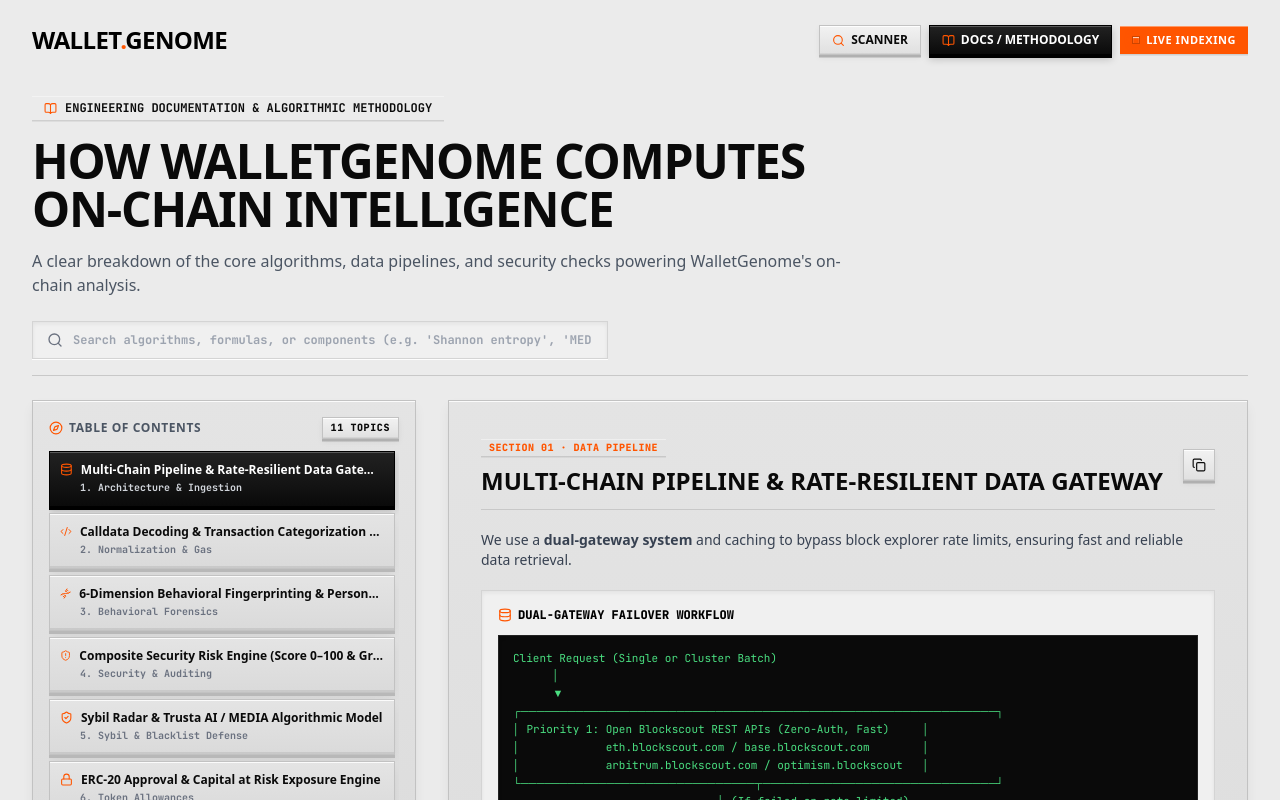
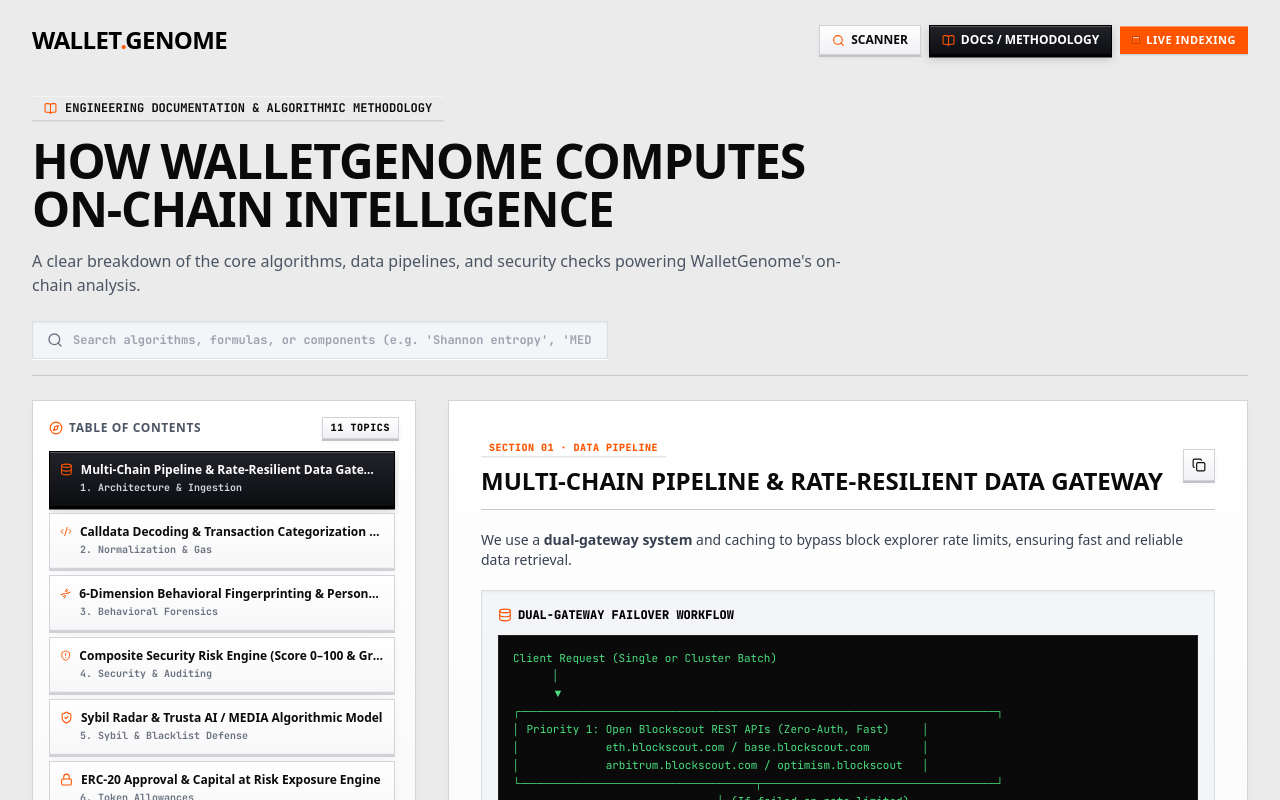
Before and after one commit to mdi06/WalletGenome, a Next.js app: page /docs in a window 1280 px wide. Shown: the top 800 px of the page. Built offline with nearby package versions, Linux system fonts and the light colour scheme.

Commit message:
style: refine 3D tokens with smooth luminous surfaces and multi-layer shadows while preserving 0px corners

```diff
--- a/src/app/globals.css
+++ b/src/app/globals.css
@@ -3,12 +3,12 @@
 @tailwind utilities;
 
 :root {
-  --bg-page: #ebebeb;
-  --bg-card: #dedede;
-  --bg-card-dark: #d5d5d5;
+  --bg-page: #eaebef;
+  --bg-card: #ffffff;
+  --bg-card-dark: #121318;
 
-  --border-card: #c4c4c4;
-  --border-card-subtle: #d0d0d0;
+  --border-card: #d4d4d8;
+  --border-card-subtle: #e2e2e6;
 
   --color-orange: #ff5500;
   --color-orange-dark: #b33c00;
@@ -22,14 +22,14 @@
   --font-sans: var(--font-sans), -apple-system, BlinkMacSystemFont, 'Segoe UI', Roboto, sans-serif;
   --font-mono: var(--font-mono), 'JetBrains Mono', monospace;
 
-  /* 3D Shadows & Bevel Tokens */
-  --shadow-3d-card: inset 0 1px 0 rgba(255, 255, 255, 0.85), inset 0 -2px 0 rgba(0, 0, 0, 0.08), 0 3px 0 #b8b8b8, 0 6px 12px -2px rgba(0, 0, 0, 0.08);
-  --shadow-3d-card-hover: inset 0 1px 0 rgba(255, 255, 255, 0.95), inset 0 -2px 0 rgba(0, 0, 0, 0.1), 0 5px 0 #ababab, 0 10px 20px -3px rgba(0, 0, 0, 0.12);
-  --shadow-3d-dark: inset 0 1px 0 rgba(255, 255, 255, 0.15), inset 0 -2px 0 rgba(0, 0, 0, 0.4), 0 3px 0 #0d0e14, 0 8px 16px -2px rgba(0, 0, 0, 0.35);
-  --shadow-well-recessed: inset 0 2px 4px rgba(0, 0, 0, 0.12), inset 0 1px 2px rgba(0, 0, 0, 0.08), 0 1px 0 rgba(255, 255, 255, 0.8);
-  --shadow-btn-orange: inset 0 1px 0 rgba(255, 255, 255, 0.35), 0 3px 0 #b33c00, 0 4px 8px rgba(255, 85, 0, 0.25);
-  --shadow-btn-black: inset 0 1px 0 rgba(255, 255, 255, 0.25), 0 3px 0 #000000, 0 4px 8px rgba(0, 0, 0, 0.2);
-  --shadow-btn-neutral: inset 0 1px 0 rgba(255, 255, 255, 0.9), inset 0 -1px 0 rgba(0, 0, 0, 0.06), 0 2.5px 0 #b0b0b0, 0 3px 6px rgba(0, 0, 0, 0.06);
+  /* Smooth Modern 3D Shadows & Bevel Tokens (0px Sharp Geometry) */
+  --shadow-3d-card: inset 0 1px 0 rgba(255, 255, 255, 1), inset 0 -1px 0 rgba(0, 0, 0, 0.03), 0 2px 0 #cfd1d6, 0 4px 12px -2px rgba(0, 0, 0, 0.05);
+  --shadow-3d-card-hover: inset 0 1px 0 rgba(255, 255, 255, 1), inset 0 -1px 0 rgba(0, 0, 0, 0.04), 0 4px 0 #b0b2b8, 0 10px 22px -3px rgba(0, 0, 0, 0.09);
+  --shadow-3d-dark: inset 0 1px 0 rgba(255, 255, 255, 0.14), inset 0 -1px 0 rgba(0, 0, 0, 0.5), 0 2.5px 0 #090a0d, 0 8px 20px -2px rgba(0, 0, 0, 0.38);
+  --shadow-well-recessed: inset 0 2px 4px rgba(0, 0, 0, 0.08), inset 0 1px 2px rgba(0, 0, 0, 0.05), 0 1px 0 rgba(255, 255, 255, 0.95);
+  --shadow-btn-orange: inset 0 1px 0 rgba(255, 255, 255, 0.4), 0 2.5px 0 #b33800, 0 4px 10px rgba(255, 85, 0, 0.22);
+  --shadow-btn-black: inset 0 1px 0 rgba(255, 255, 255, 0.22), 0 2.5px 0 #000000, 0 4px 10px rgba(0, 0, 0, 0.18);
+  --shadow-btn-neutral: inset 0 1px 0 rgba(255, 255, 255, 1), 0 2px 0 #c0c2c8, 0 3px 6px rgba(0, 0, 0, 0.04);
 
   /* Physics Spring Easing */
   --ease-spring: cubic-bezier(0.34, 1.56, 0.64, 1);
@@ -59,21 +59,21 @@
   outline-offset: 2px;
 }
 
-/* ── 3D Tactile Industrial Card System ── */
+/* ── Smooth Modern 3D Tactile Card System (0px Sharp Precision) ── */
 .card-3d,
 .variant-card {
-  background: linear-gradient(180deg, #e4e4e4 0%, #dadada 100%);
+  background: linear-gradient(180deg, #ffffff 0%, #f7f7f9 100%);
   color: #0a0a0a;
-  border: 1px solid #c2c2c2;
+  border: 1px solid #d4d4d8;
   border-radius: 0px !important;
   box-shadow: var(--shadow-3d-card);
   position: relative;
 }
 
 .card-3d-interactive {
-  background: linear-gradient(180deg, #e4e4e4 0%, #dadada 100%);
+  background: linear-gradient(180deg, #ffffff 0%, #f7f7f9 100%);
   color: #0a0a0a;
-  border: 1px solid #c2c2c2;
+  border: 1px solid #d4d4d8;
   border-radius: 0px !important;
   box-shadow: var(--shadow-3d-card);
   transition: transform 0.15s var(--ease-spring), box-shadow 0.15s ease, border-color 0.15s ease;
@@ -87,33 +87,33 @@
 
 .card-3d-dark,
 .variant-card-dark {
-  background: linear-gradient(180deg, #1e2029 0%, #151720 100%);
+  background: linear-gradient(180deg, #181920 0%, #101115 100%);
   color: #ffffff;
-  border: 1px solid #2d3142;
+  border: 1px solid #272a38;
   border-radius: 0px !important;
   box-shadow: var(--shadow-3d-dark);
 }
 
 /* ── 3D Recessed / Sunken Well (For search, tables, inputs, stats) ── */
 .well-recessed {
-  background: #d0d0d0;
-  border: 1px solid #b8b8b8;
+  background: #e2e4e9;
+  border: 1px solid #cbced6;
   border-radius: 0px !important;
   box-shadow: var(--shadow-well-recessed);
 }
 
 .well-recessed-light {
-  background: #f0f0f0;
-  border: 1px solid #d4d4d4;
+  background: #f4f5f8;
+  border: 1px solid #dcdee4;
   border-radius: 0px !important;
-  box-shadow: inset 0 2px 4px rgba(0, 0, 0, 0.06), 0 1px 0 rgba(255, 255, 255, 0.9);
+  box-shadow: inset 0 1.5px 3px rgba(0, 0, 0, 0.04), inset 0 1px 1.5px rgba(0, 0, 0, 0.02), 0 1px 0 rgba(255, 255, 255, 1);
 }
 
 /* ── 3D Tactile Buttons ── */
 .btn-3d-orange {
-  background: linear-gradient(180deg, #ff661a 0%, #ff5500 100%);
+  background: linear-gradient(180deg, #ff6315 0%, #f04e00 100%);
   color: #ffffff;
-  border: 1px solid #e04b00;
+  border: 1px solid #db4600;
   border-radius: 0px !important;
   box-shadow: var(--shadow-btn-orange);
   transition: transform 0.12s var(--ease-spring), box-shadow 0.12s ease;
@@ -122,16 +122,16 @@
 
 .btn-3d-orange:hover:not(:disabled) {
   transform: translateY(-1px);
-  box-shadow: inset 0 1px 0 rgba(255, 255, 255, 0.45), 0 4px 0 #b33c00, 0 6px 12px rgba(255, 85, 0, 0.35);
+  box-shadow: inset 0 1px 0 rgba(255, 255, 255, 0.5), 0 3.5px 0 #b33800, 0 6px 14px rgba(255, 85, 0, 0.3);
 }
 
 .btn-3d-orange:active:not(:disabled) {
   transform: translateY(2px);
-  box-shadow: inset 0 1px 2px rgba(0, 0, 0, 0.25), 0 1px 0 #b33c00;
+  box-shadow: inset 0 1.5px 2.5px rgba(0, 0, 0, 0.3), 0 0.5px 0 #b33800;
 }
 
 .btn-3d-black {
-  background: linear-gradient(180deg, #222222 0%, #0a0a0a 100%);
+  background: linear-gradient(180deg, #222329 0%, #0d0e12 100%);
   color: #ffffff;
   border: 1px solid #000000;
   border-radius: 0px !important;
@@ -142,18 +142,18 @@
 
 .btn-3d-black:hover:not(:disabled) {
   transform: translateY(-1px);
-  box-shadow: inset 0 1px 0 rgba(255, 255, 255, 0.35), 0 4px 0 #000000, 0 6px 12px rgba(0, 0, 0, 0.3);
+  box-shadow: inset 0 1px 0 rgba(255, 255, 255, 0.3), 0 3.5px 0 #000000, 0 6px 14px rgba(0, 0, 0, 0.25);
 }
 
 .btn-3d-black:active:not(:disabled) {
   transform: translateY(2px);
-  box-shadow: inset 0 1px 2px rgba(0, 0, 0, 0.4), 0 1px 0 #000000;
+  box-shadow: inset 0 1.5px 2.5px rgba(0, 0, 0, 0.5), 0 0.5px 0 #000000;
 }
 
 .btn-3d-neutral {
-  background: linear-gradient(180deg, #f2f2f2 0%, #e0e0e0 100%);
+  background: linear-gradient(180deg, #ffffff 0%, #f0f1f5 100%);
   color: #0a0a0a;
-  border: 1px solid #c2c2c2;
+  border: 1px solid #d0d2d8;
   border-radius: 0px !important;
   box-shadow: var(--shadow-btn-neutral);
   transition: transform 0.12s var(--ease-spring), box-shadow 0.12s ease, background-color 0.12s ease;
@@ -162,21 +162,21 @@
 
 .btn-3d-neutral:hover:not(:disabled) {
   transform: translateY(-1px);
-  background: linear-gradient(180deg, #ffffff 0%, #e8e8e8 100%);
+  background: linear-gradient(180deg, #ffffff 0%, #f7f8fa 100%);
   border-color: #0a0a0a;
-  box-shadow: inset 0 1px 0 rgba(255, 255, 255, 1), 0 3.5px 0 #9c9c9c, 0 4px 8px rgba(0, 0, 0, 0.1);
+  box-shadow: inset 0 1px 0 rgba(255, 255, 255, 1), 0 3px 0 #9fa1a8, 0 5px 10px rgba(0, 0, 0, 0.08);
 }
 
 .btn-3d-neutral:active:not(:disabled) {
   transform: translateY(2px);
-  background: #d8d8d8;
-  box-shadow: inset 0 1px 2px rgba(0, 0, 0, 0.15), 0 0.5px 0 #9c9c9c;
+  background: #e8e9ee;
+  box-shadow: inset 0 1px 2px rgba(0, 0, 0, 0.1), 0 0.5px 0 #9fa1a8;
 }
 
 /* ── 3D Tactile Status Chips & Badges ── */
 .badge-3d {
   border-radius: 0px !important;
-  box-shadow: inset 0 1px 0 rgba(255, 255, 255, 0.4), 0 1.5px 0 rgba(0, 0, 0, 0.12);
+  box-shadow: inset 0 1px 0 rgba(255, 255, 255, 0.4), 0 1.5px 0 rgba(0, 0, 0, 0.1);
 }
 
 /* ── 3D LED Status Indicators ── */
```
